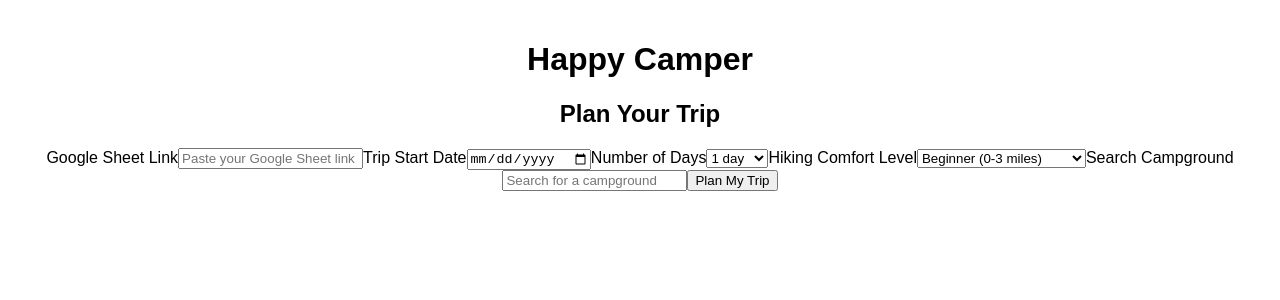
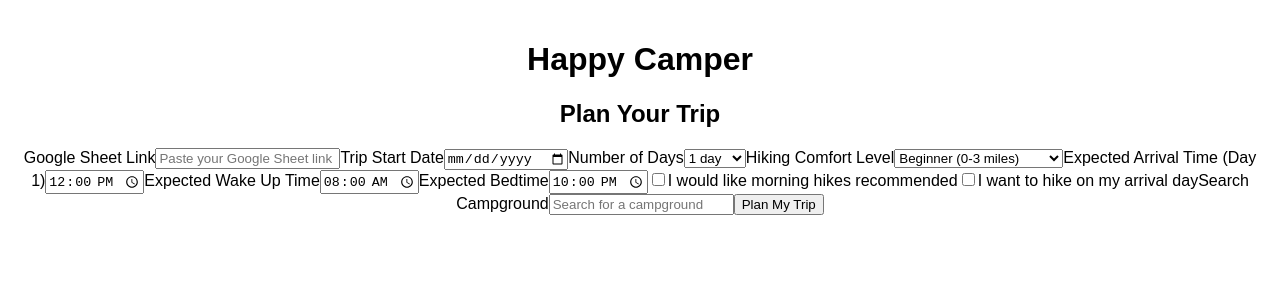
Before and after one commit to bxant/happy-camper, a React (Create React App) app: page / in a window 1280 px wide. Shown: the top 300 px of the page. Built offline with nearby package versions, Linux system fonts and the light colour scheme.

Commit message:
add trip preference inputs - arrival time, wake up, bedtime, morning hike recommdation

```diff
--- a/src/pages/HomePage.js
+++ b/src/pages/HomePage.js
@@ -11,6 +11,12 @@ function HomePage() {
   const [selectedCampground, setSelectedCampground] = useState(null);
   const [isLoading, setIsLoading] = useState(false);
   const [error, setError] = useState(null);
+  const [arrivalTime, setArrivalTime] = useState('12:00');
+  const [wakeUpTime, setWakeUpTime] = useState('08:00');
+  const [bedTime, setBedTime] = useState('22:00');
+  const [morningHikeDays, setMorningHikeDays] = useState(0);
+  const [hikeOnArrivalDay, setHikeOnArrivalDay] = useState(false);
+  const [wantsMorningHikes, setWantsMorningHikes] = useState(false);
 
   async function handleCampgroundSearch(event) {
     setCampgroundSearch(event.target.value);
@@ -27,6 +33,23 @@ function HomePage() {
         setIsLoading(false);
       }
     }
+  }
+
+  function handleArrivalTimeChange(event) {
+  setArrivalTime(event.target.value);
+  }
+
+  function handleWakeUpTimeChange(event) {
+    setWakeUpTime(event.target.value);
+  }
+
+  function handleBedTimeChange(event) {
+    setBedTime(event.target.value);
+  }
+
+  function handleMorningHikeDaysChange(event) {
+    const value = Math.min(Number(event.target.value), numberOfDays - 2);
+    setMorningHikeDays(value);
   }
 
   function handleSheetLinkChange(event) {
@@ -91,6 +114,59 @@ function HomePage() {
         <option value="pro">Absolute Pro (10+ miles)</option>
     </select>
 
+    <label>Expected Arrival Time (Day 1)</label>
+    <input
+      type="time"
+      value={arrivalTime}
+      onChange={handleArrivalTimeChange}
+    />
+
+    <label>Expected Wake Up Time</label>
+    <input
+      type="time"
+      value={wakeUpTime}
+      onChange={handleWakeUpTimeChange}
+    />
+
+    <label>Expected Bedtime</label>
+    <input
+      type="time"
+      value={bedTime}
+      onChange={handleBedTimeChange}
+    />
+
+    <label>
+      <input
+        type="checkbox"
+        checked={wantsMorningHikes}
+        onChange={(e) => setWantsMorningHikes(e.target.checked)}
+      />
+      I would like morning hikes recommended
+    </label>
+
+    {wantsMorningHikes && (
+      <>
+        <label>Number of Morning Hike Days</label>
+        <small>Morning hikes will not be scheduled on arrival or departure day.</small>
+        <input
+          type="number"
+          min={0}
+          max={numberOfDays - 2}
+          value={morningHikeDays}
+          onChange={handleMorningHikeDaysChange}
+        />
+      </>
+    )}
+
+    <label>
+      <input
+        type="checkbox"
+        checked={hikeOnArrivalDay}
+        onChange={(e) => setHikeOnArrivalDay(e.target.checked)}
+      />
+      I want to hike on my arrival day
+    </label>
+
     <label>Search Campground</label>
     <input
     type="text"
```
